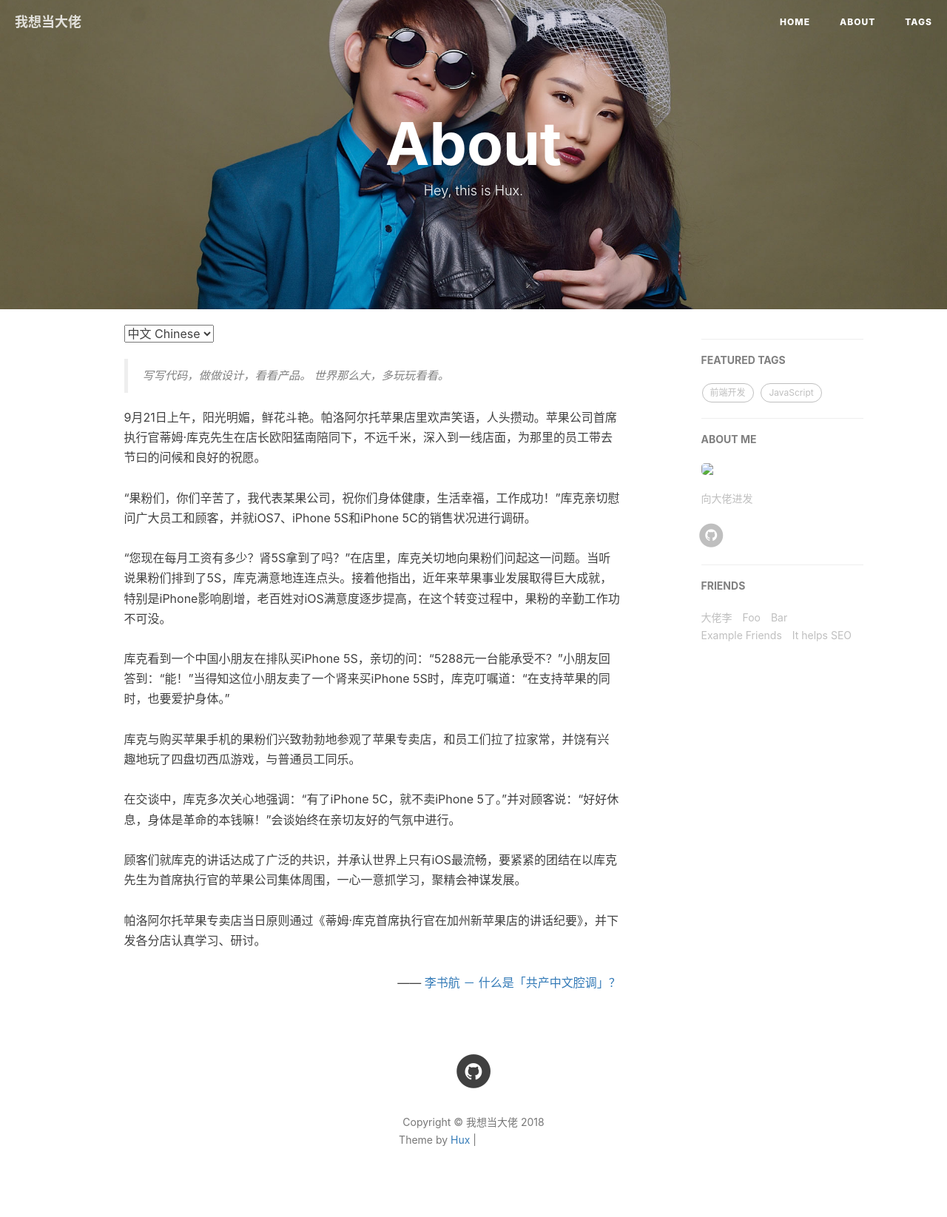
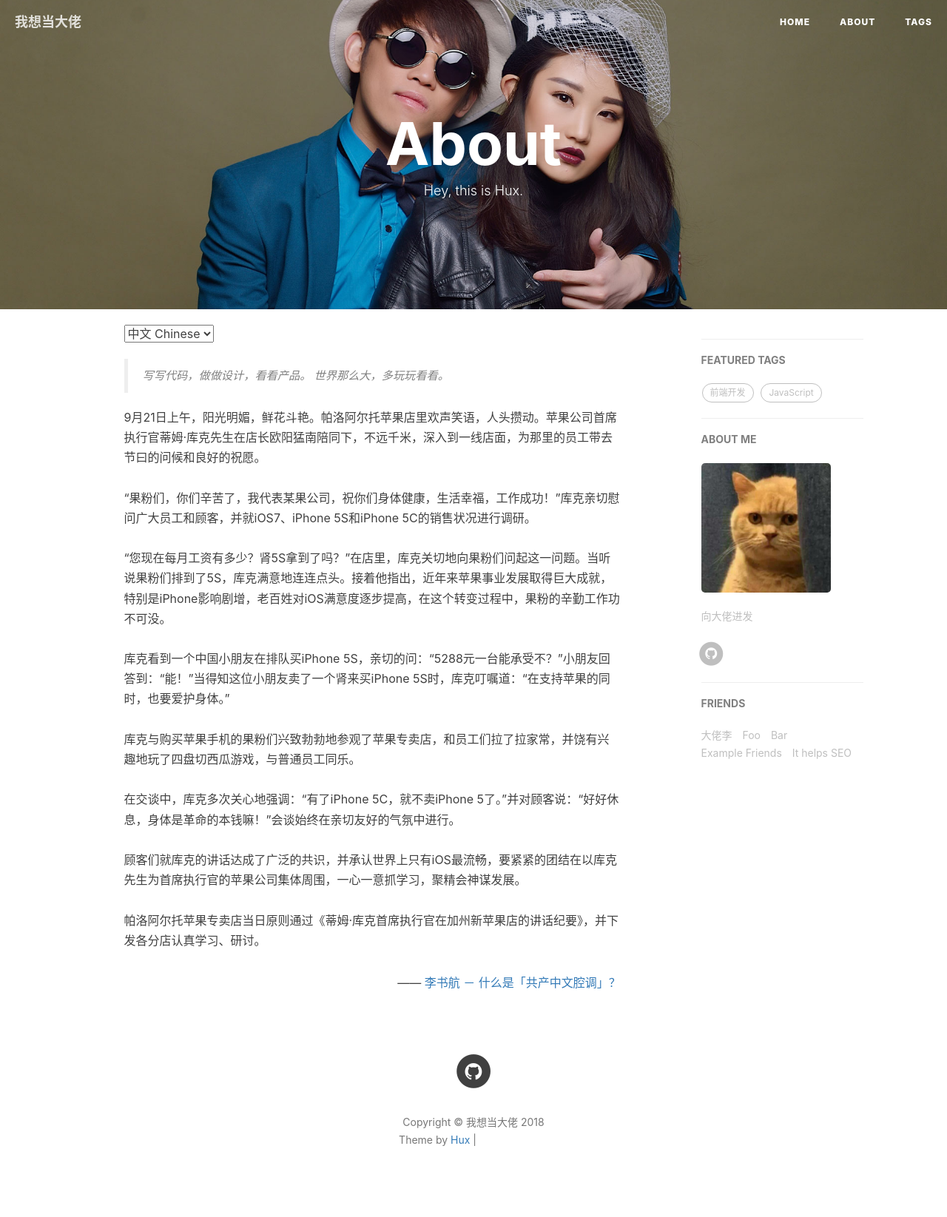
Before and after one commit to DimaLiLongJi/My-Blog, a Jekyll site: the page built from about.html, in a window 1280 px wide. Shown: the whole page at 74% size. Built offline with Jekyll 4.4.1, drawn with Linux system fonts in a browser that asks for light colours; nearby versions of some CDN libraries; comment, search, counter and statistics services are not loaded; grey boxes are pictures that could not be loaded.

Commit message:
add something v8

```diff
--- a/_config.yml
+++ b/_config.yml
@@ -69,7 +69,7 @@
 # Sidebar settings
 sidebar: true                           # whether or not using Sidebar.
 sidebar-about-description: "向大佬进发"
-sidebar-avatar: img/avatar-lilongji.jpeg      # use absolute URL, seeing it's used in both `/` and `/about/`
+sidebar-avatar: /img/avatar-lilongji.jpeg      # use absolute URL, seeing it's used in both `/` and `/about/`
 
 
 
--- a/_layouts/page.html
+++ b/_layouts/page.html
@@ -103,7 +103,7 @@
                     <hr><h5><a href="{{'/about/' | prepend: site.baseurl }}">ABOUT ME</a></h5>
                     <div class="short-about">
                         {% if site.sidebar-avatar %}
-                            <img src="{{site.sidebar-avatar}}" />
+                            <img src="{{ site.baseurl }}{{site.sidebar-avatar}}" />
                         {% endif %}
                         {% if site.sidebar-about-description %}
                             <p>{{site.sidebar-about-description}}</p>
--- a/package.json
+++ b/package.json
@@ -1,6 +1,6 @@
 {
-    "name": "hux-blog",
-    "title": "Hux Blog",
+    "name": "li-longji-blog",
+    "title": "Li longji Blog",
     "version": "1.0.0",
     "homepage": "https://dimalilongji.github.io/my-blog",
     "author": "Hux",
```
